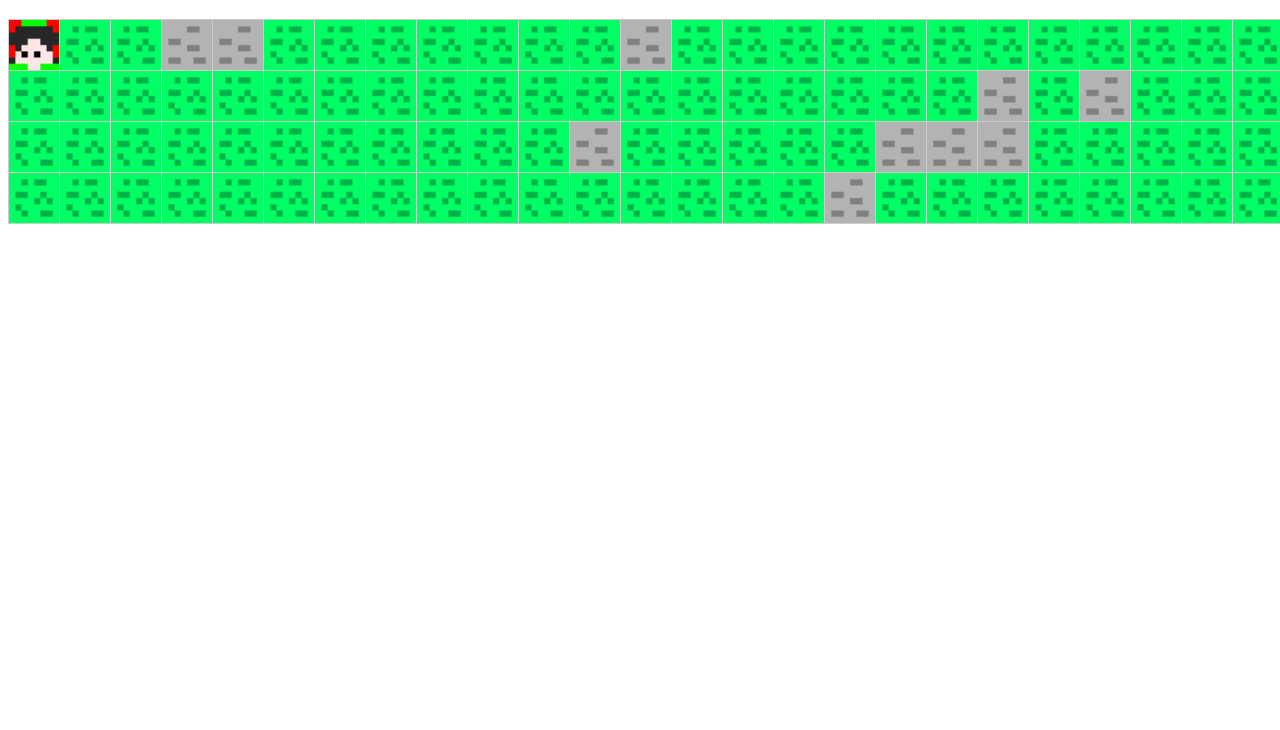
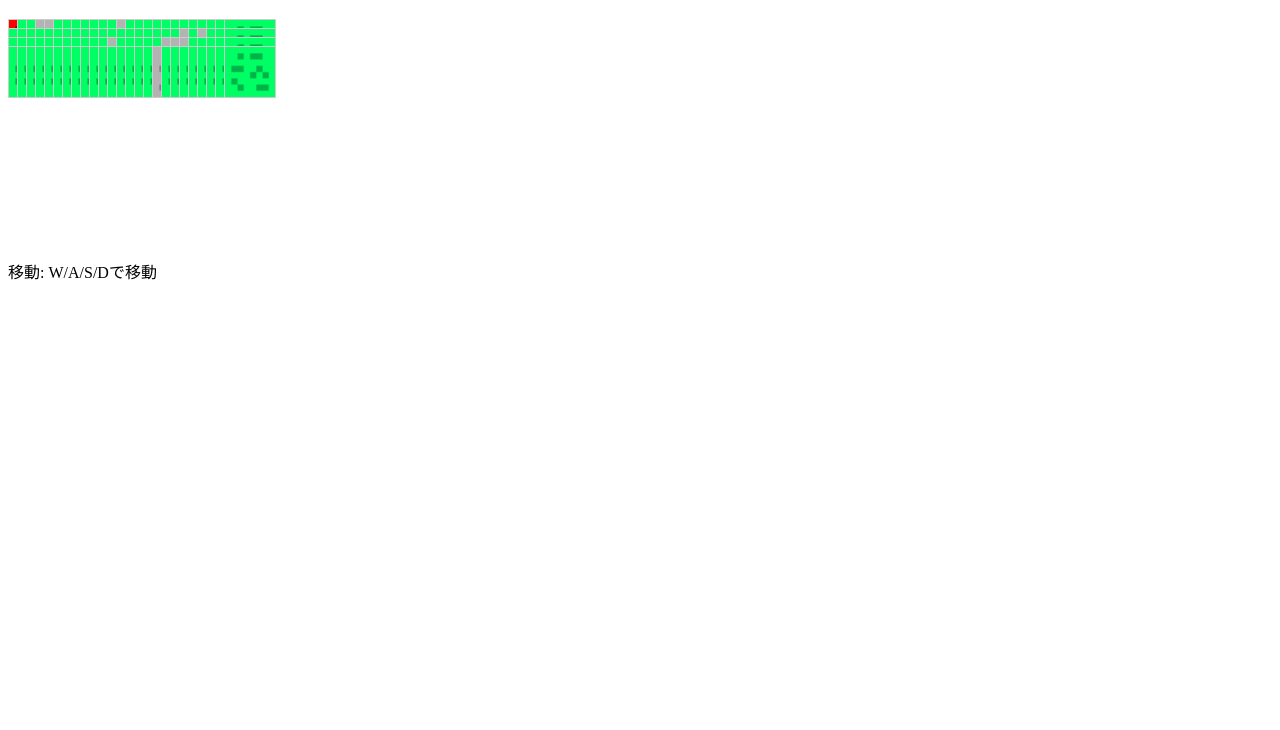
Before and after one commit to coreworldyoutube/Map-test, a plain HTML site: page index.html in a window 1280 px wide. Shown: the part 70-800 px from the top of the page. Drawn offline with Linux system fonts and the light colour scheme.

Commit message:
Update style.css

```diff
--- a/style.css
+++ b/style.css
@@ -1,7 +1,7 @@
 #town {
     display: grid;
-    grid-template-columns: repeat(25, 50px); /* 25列のブロック */
-    grid-template-rows: repeat(25, 50px); /* 25行のブロック */
+    grid-template-columns: repeat(25, 8px); /* 25列のブロック */
+    grid-template-rows: repeat(25, 8px); /* 25行のブロック */
     gap: 1px;
 }
 
```
